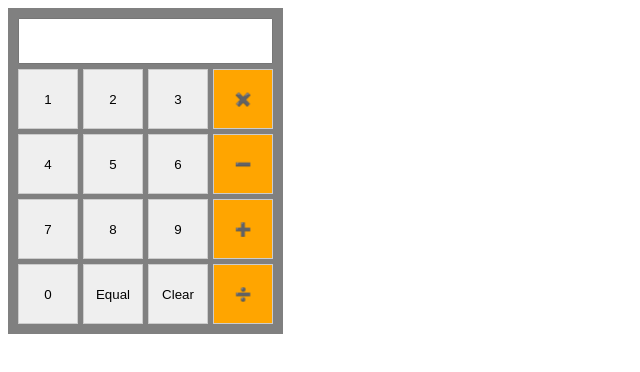
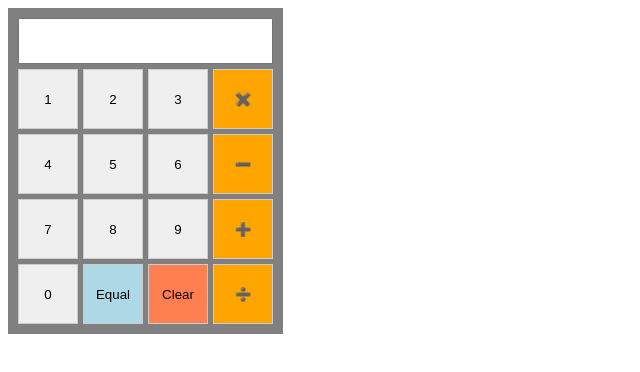
Before and after one commit to okcabroad/Odin-Calculator-, a plain HTML site: page index.html in a window 1280 px wide. Shown: the whole page, without its empty margins (0-640 px from the left). Drawn offline with Linux system fonts and the light colour scheme.

Commit message:
changed color of the equal and clear button

```diff
--- a/style.css
+++ b/style.css
@@ -1,3 +1,4 @@
+
 #shell {
     background-color: grey;
     max-width: fit-content;
@@ -28,6 +29,11 @@
     padding: 10px;
     border: 1px solid #ccc;
     width: 120px;
+    background-color: lightblue;
+}
+
+#clear {
+    background-color: coral;
 }
 
 #multiply, #minus, #plus, #divide {
```
